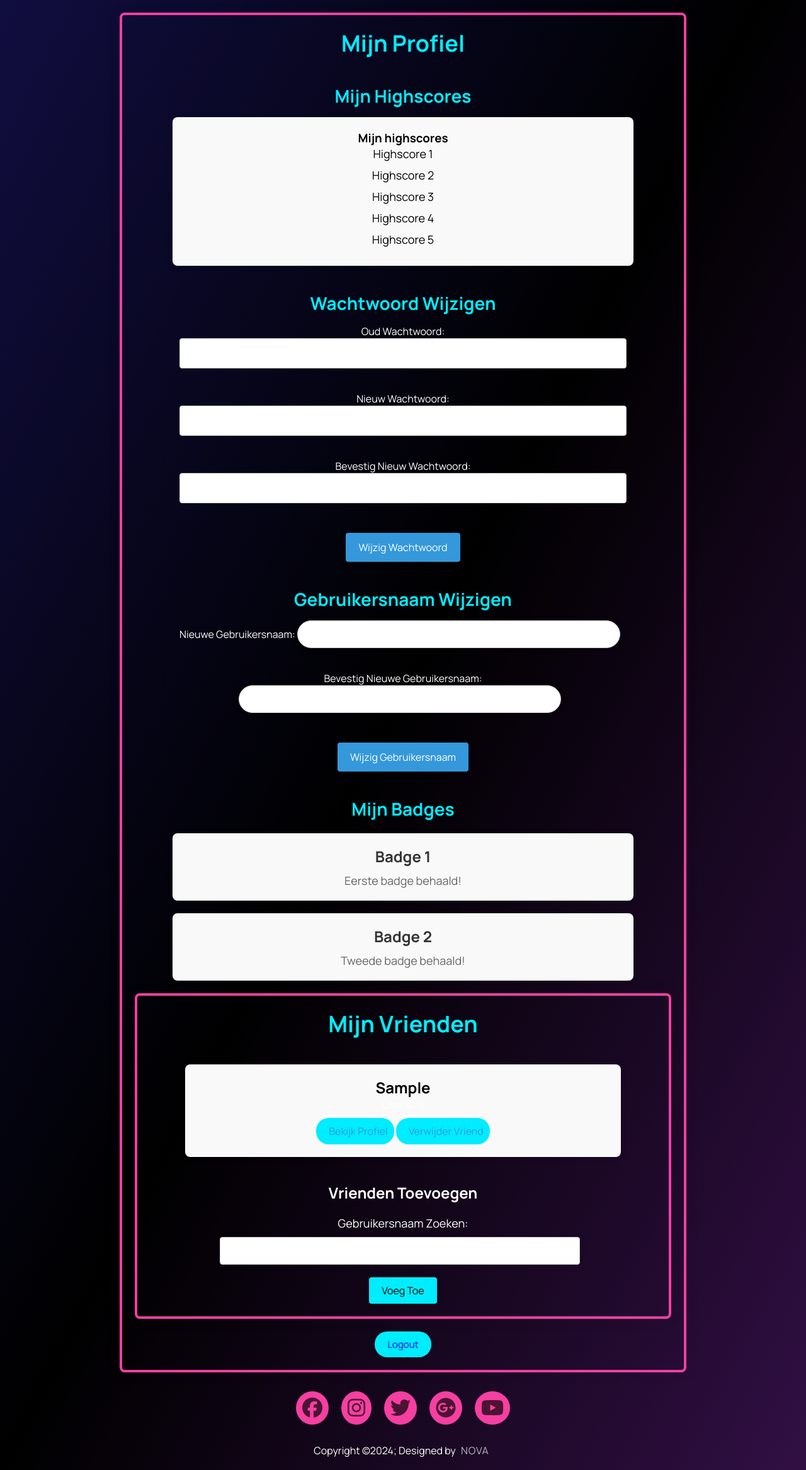
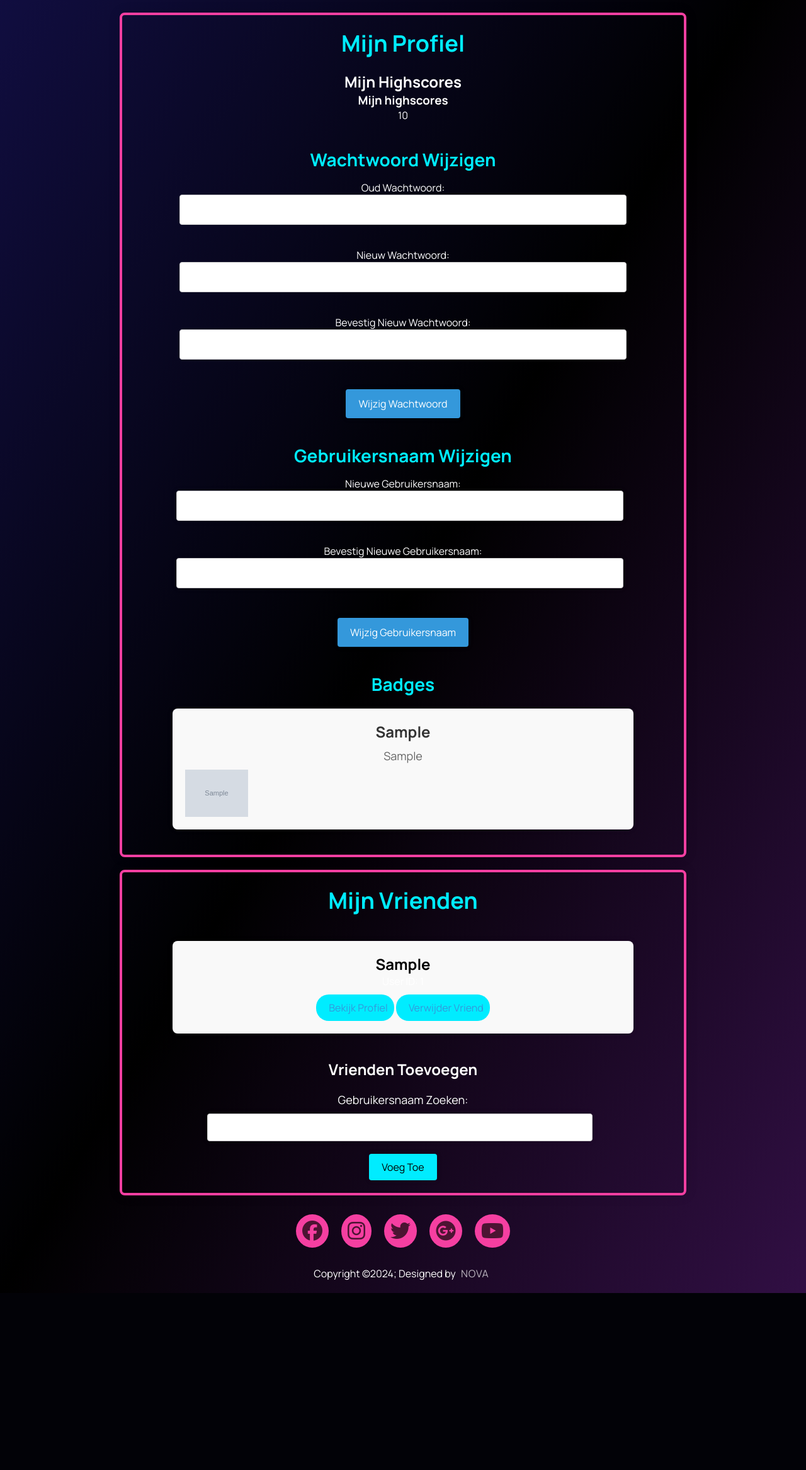
Before and after one commit to PixelPlayGroundSWDklasD/groep4-Almir-Arda-Muhammed, a PHP site: page /profile.php in a window 1280 px wide. Shown: the part 135-2469 px from the top of the page at 63% size. After the commit the page ends 2188 px from the top, so only its background shows below. Run offline with PHP 8.4, Linux system fonts and the light colour scheme; the visitor is signed in with stand-in values (Sample User, id 1); tables that the repository leaves empty or names only in its code hold one stand-in row (values such as "Sample post"); grey boxes marked "Sample" are stand-in pictures.

Commit message:
profile pagina aangepast
profile pagina aangepast

```diff
--- a/profile.php
+++ b/profile.php
@@ -1,9 +1,44 @@
+<?php
+session_start();
+
+// Controleer of de gebruiker is ingelogd
+if (!isset($_SESSION['user_id'])) {
+    // Niet ingelogd, stuur door naar inlogpagina
+    header("Location: login.html");
+    exit();
+}
+
+// Inclusie van de databaseverbinding
+include 'lib/connection.php';
+
+// Query om badges op te halen
+$sql = "SELECT * FROM badges";
+$result = mysqli_query($conn, $sql);
+
+// Controleer of er resultaten zijn
+if (mysqli_num_rows($result) > 0) {
+    // Initialiseer een array voor badges
+    $badges = array();
+
+    // Vul de array met resultaten van de query
+    while ($row = mysqli_fetch_assoc($result)) {
+        $badges[] = $row;
+    }
+} else {
+    // Geen badges gevonden in de database
+    $badges = array(); // Lege array om fouten te voorkomen bij foreach-loop
+}
+?>
+
 <!DOCTYPE html>
 <html lang="nl">
 <head>
     <meta charset="utf-8">
     <meta name="viewport" content="width=device-width, initial-scale=1">
-    <title>Nova Gaming - Profiel</title>
+    <meta name="description" content="">
+    <meta name="author" content="Muhammed yesilkaya">
+    <meta name="keywords" content="">
+    <title>Profile</title>
     <link rel="stylesheet" type="text/css" href="css/style.css">
     <link rel="stylesheet" href="https://unpkg.com/boxicons@latest/css/boxicons.min.css">
     <link href="https://cdn.jsdelivr.net/npm/remixicon@4.2.0/fonts/remixicon.css" rel="stylesheet"/>
@@ -11,175 +46,17 @@
     <link rel="preconnect" href="https://fonts.gstatic.com" crossorigin>
     <link href="https://fonts.googleapis.com/css2?family=Manrope:wght@200..800&display=swap" rel="stylesheet">
     <link rel="stylesheet" href="https://cdnjs.cloudflare.com/ajax/libs/font-awesome/6.5.1/css/all.min.css" integrity="sha512-DTOQO9RWCH3ppGqcWaEA1BIZOC6xxalwEsw9c2QQeAIftl+Vegovlnee1c9QX4TctnWMn13TZye+giMm8e2LwA==" crossorigin="anonymous" referrerpolicy="no-referrer" />
-    <link rel="stylesheet" type="text/css" href="css/profile.css">
-    <style>
-        /* Stijlen voor profile.php */
-        .mo-1-main-container-profile {
-            max-width: 900px;
-            margin: 20px auto;
-            background-color: transparent;
-            padding: 20px;
-            border-radius: 8px;
-            box-shadow: 0 0 20px rgba(0, 0, 0, 0.1);
-            border: 4px solid #f53fa1;
-        }
-
-        .mo-2-page-title-profile {
-            font-size: 36px;
-            color: #00ecff;
-            text-align: center;
-            margin-bottom: 20px;
-        }
-
-        .mo-3-highscores-section {
-            margin-top: 40px;
-        }
-
-        .mo-3-highscores-section h2 {
-            font-size: 28px;
-            color: #00ecff;
-            margin-bottom: 15px;
-        }
-
-        .mo-4-game-scores {
-            background-color: #f9f9f9;
-            padding: 20px;
-            margin-bottom: 20px;
-            border-radius: 8px;
-            box-shadow: 0 0 10px rgba(0, 0, 0, 0.1);
-        }
-
-        .mo-4-game-scores h3 {
-            color: #000; /* Zwart maken */
-        }
-
-        .mo-5-scores-list {
-            list-style: none;
-            padding: 0;
-            color: black;
-        }
-
-        .mo-5-scores-list li {
-            font-size: 18px;
-            margin-bottom: 10px;
-        }
-
-        .mo-6-change-password-section,
-        .mo-7-change-username-section {
-            margin-top: 40px;
-        }
-
-        .mo-6-change-password-section h2,
-        .mo-7-change-username-section h2 {
-            font-size: 28px;
-            color: #00ecff;
-            margin-bottom: 15px;
-        }
-
-        .mo-6-change-password-section input,
-        .mo-7-change-username-section input {
-            width: calc(100% - 22px);
-            padding: 12px;
-            font-size: 16px;
-            border: 1px solid #ccc;
-            border-radius: 4px;
-            margin-bottom: 15px;
-        }
-
-        .mo-6-change-password-section button,
-        .mo-7-change-username-section button {
-            background-color: #3498db;
-            color: white;
-            border: none;
-            padding: 12px 20px;
-            font-size: 16px;
-            cursor: pointer;
-            border-radius: 4px;
-        }
-
-        .mo-6-change-password-section button:hover,
-        .mo-7-change-username-section button:hover {
-            background-color: #2980b9;
-        }
-
-        .mo-6-badges-section {
-            margin-top: 40px;
-        }
-
-        .mo-6-badges-section h2 {
-            font-size: 28px;
-            color: #00ecff;
-            margin-bottom: 20px;
-        }
-
-        .mo-7-badges-list {
-            list-style: none;
-            padding: 0;
-        }
-
-        .mo-7-badges-list li {
-            background-color: #f9f9f9;
-            padding: 20px;
-            margin-bottom: 20px;
-            border-radius: 8px;
-            box-shadow: 0 0 10px rgba(0, 0, 0, 0.1);
-        }
-
-        .mo-7-badges-list h3 {
-            font-size: 24px;
-            color: #333;
-            margin-bottom: 10px;
-        }
-
-        .mo-7-badges-list p {
-            font-size: 18px;
-            color: #666;
-        }
-
-        .btn-3{
-            display: inline-block;
-            padding: 10px 20px;
-            background-color: #00ecff;
-            border-radius: 20px;
-            text-align: center;
-            font-size: 15px;
-
-        }
-    </style>
 </head>
 <body>
-    <?php
-    include 'header.php';
+    <?php include 'header.php'; ?>
+    <main id="mo-profile-main-container">
+        <h1 id="mo-profile-page-title">Mijn Profiel</h1>
 
-    // Placeholder for session start
-    // session_start();
-    // Check if user is logged in, if not, redirect to login page
-    // if (!isset($_SESSION['user_id'])) {
-    //     header("Location: login.php");
-    //     exit();
-    // }
-    ?>
-    <main class="mo-1-main-container-profile">
-        <h1 class="mo-2-page-title-profile">Mijn Profiel</h1>
 
-        <!-- Sectie met highscores -->
-        <section class="mo-3-highscores-section">
-            <h2>Mijn Highscores</h2>
-            <div class="mo-4-game-scores">
-                <h3>Mijn highscores</h3>
-                <ul class="mo-5-scores-list">
-                    <li>Highscore 1</li>
-                    <li>Highscore 2</li>
-                    <li>Highscore 3</li>
-                    <li>Highscore 4</li>
-                    <li>Highscore 5</li>
-                </ul>
-            </div>
-            <!-- Voeg meer game-scores secties toe indien nodig -->
-        </section>
+        <?php include 'highscores.php'; ?>
 
-        <!-- Formulier voor wachtwoord wijzigen -->
-        <section class="mo-6-change-password-section">
+
+        <section id="mo-profile-change-password-section">
             <h2>Wachtwoord Wijzigen</h2>
             <form action="change_password.php" method="post">
                 <label for="old_password">Oud Wachtwoord:</label>
@@ -195,14 +72,8 @@
             </form>
         </section>
 
-        <?php // Simulated badges data (fetch from database in real scenario)
-    $badges = [
-        ['id' => 1, 'name' => 'Badge 1', 'description' => 'Eerste badge behaald!'],
-        ['id' => 2, 'name' => 'Badge 2', 'description' => 'Tweede badge behaald!']
-    ]; ?>
 
-        <!-- Formulier voor gebruikersnaam wijzigen -->
-        <section class="mo-7-change-username-section">
+        <section id="mo-profile-change-username-section">
             <h2>Gebruikersnaam Wijzigen</h2>
             <form action="change_username.php" method="post">
                 <label for="new_username">Nieuwe Gebruikersnaam:</label>
@@ -216,26 +87,29 @@
         </section>
 
 
-        <section class="mo-6-badges-section">
-            <h2>Mijn Badges</h2>
-            <ul class="mo-7-badges-list">
-                <?php foreach ($badges as $badge): ?>
+        <section id="mo-profile-badges-section">
+            <h2>Badges</h2>
+            <ul class="mo-profile-badges-list">
+                <?php foreach ($badges as $badge) : ?>
                     <li>
-                        <h3><?php echo $badge['name']; ?></h3>
-                        <p><?php echo $badge['description']; ?></p>
+                        <div class="badge-info">
+                            <h3 class="badge-name"><?php echo htmlspecialchars($badge['naam']); ?></h3>
+                            <p class="badge-description"><?php echo htmlspecialchars($badge['badge_condition']); ?></p>
+                        </div>
+                        <?php if (!empty($badge['image'])) : ?>
+                            <img src="<?php echo htmlspecialchars($badge['image']); ?>" alt="<?php echo htmlspecialchars($badge['naam']); ?>">
+                        <?php else : ?>
+                            <p>Afbeelding niet beschikbaar</p>
+                        <?php endif; ?>
                     </li>
                 <?php endforeach; ?>
             </ul>
         </section>
+    </main>
 
-        <!-- Include friends.php voor vriendenbeheer -->
-        <?php include 'friends.php'; ?>
-        <a href="logout.php" class="btn-3">Logout</a>
-    </main>
-    <?php
-    include 'footer.php';
-    ?>
-    <script src="https://unpkg.com/scrollreveal"></script>
-    <script src="js/app.js"></script>
+    <?php include 'add_badges.php'; ?>
+    <?php include 'friends.php'; ?>
+    <?php include 'footer.php'; ?>
 </body>
+
 </html>
```
